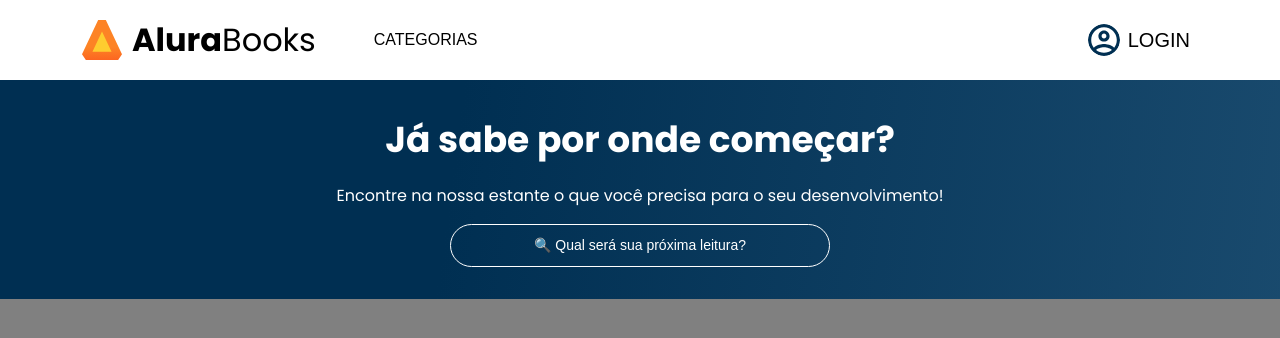
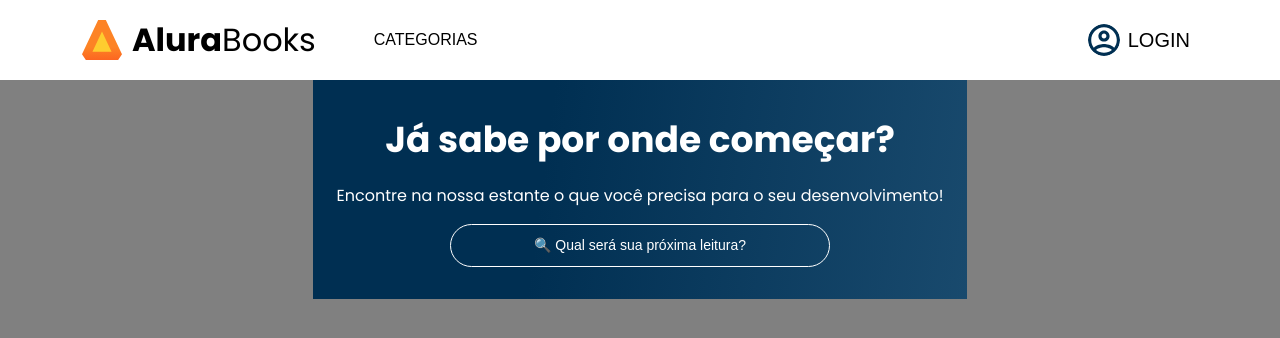
Before and after one commit to Fearinn/alurabooks, a React (Vite) app: page / in a window 1280 px wide. Shown: the top 338 px of the page. Built offline with nearby package versions, Linux system fonts and the light colour scheme.

Commit message:
css: styles for main tag added

```diff
--- a/src/index.css
+++ b/src/index.css
@@ -20,10 +20,19 @@ body {
   background-color: gray;
 }
 
+main {
+  display: flex;
+  flex-direction: column;
+  place-items: center;
+  overflow-x: hidden;
+  width: 100%;
+}
+
 :where(*) {
   margin: 0;
   padding: 0;
   box-sizing: border-box;
+  max-width: 100vw;
   color: inherit;
 }
 
```
